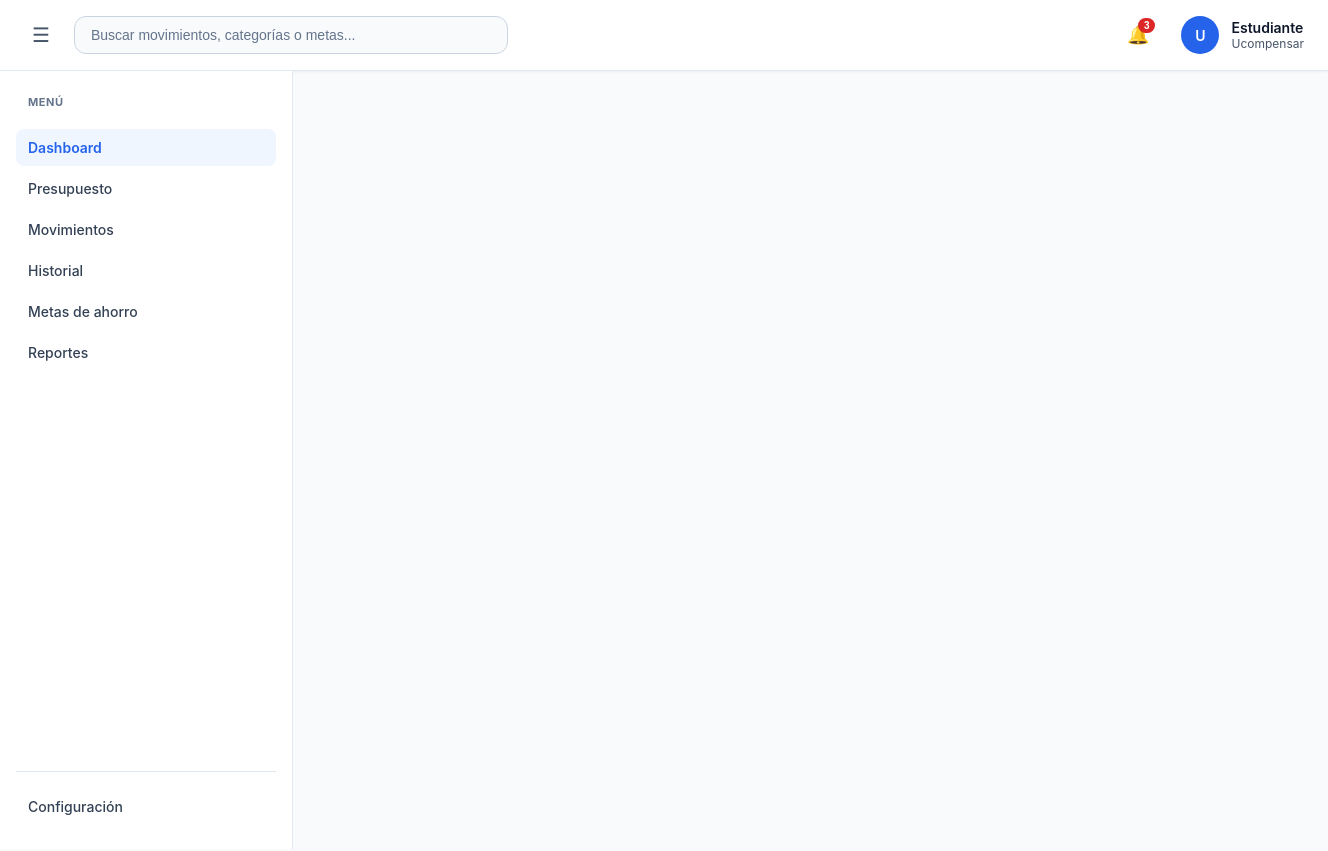
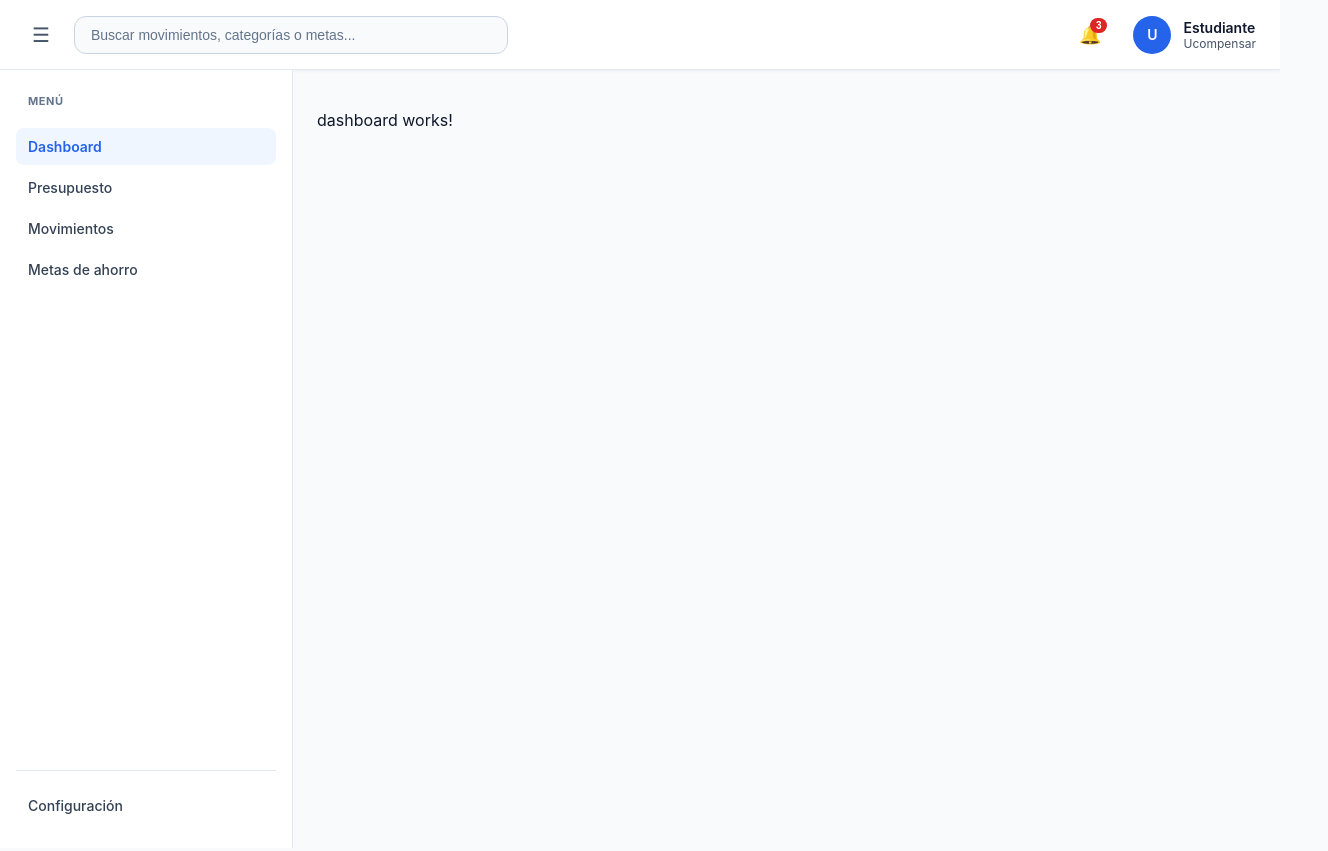
Before and after one commit to JDguarnizos/unipocket, an Angular app: page /dashboard in a window 1280 px wide. Shown: the top 851 px of the page, 1328 px wide, since content can reach past the window. Built offline with nearby package versions, Linux system fonts and the light colour scheme.

Commit message:
fix(style): Arreglado el padding horizontal del header y del menu lateral. chore(routes): Botones dentro de los componentes del menú lateral integrados con el routing. refactor(components): Eliminados los componentes del menú lateral fuera de los planes que se tenían.

```diff
--- a/src/app/app.css
+++ b/src/app/app.css
@@ -0,0 +1,15 @@
+.app-layout {
+  display: flex;
+  min-height: calc(100vh - 70px);
+}
+
+app-menu-lateral {
+  display: block;
+  flex: 0 0 292px;
+}
+
+main {
+  flex: 1;
+  min-width: 0;
+  padding: 24px;
+}
--- a/src/app/shared/components/header/header.css
+++ b/src/app/shared/components/header/header.css
@@ -7,6 +7,7 @@
   background-color: var(--bg-surface);
   border-bottom: 1px solid var(--neutral-200);
   box-shadow: var(--shadow-header);
+  box-sizing: border-box;
   width: 100%;
 }
 
--- a/src/app/shared/components/menu-lateral/menu-lateral.html
+++ b/src/app/shared/components/menu-lateral/menu-lateral.html
@@ -3,40 +3,30 @@
     <span class="menu-label">MENÚ</span>
     <ul class="menu-list">
       <li>
-        <a href="#" class="menu-item active">
+        <a routerLink="/dashboard" routerLinkActive="active" [routerLinkActiveOptions]="{ exact: true }" class="menu-item">
           <span class="menu-text">Dashboard</span>
         </a>
       </li>
       <li>
-        <a href="#" class="menu-item">
+        <a routerLink="/presupuesto" routerLinkActive="active" class="menu-item">
           <span class="menu-text">Presupuesto</span>
         </a>
       </li>
       <li>
-        <a href="#" class="menu-item">
+        <a routerLink="/movimientos" routerLinkActive="active" class="menu-item">
           <span class="menu-text">Movimientos</span>
         </a>
       </li>
       <li>
-        <a href="#" class="menu-item">
-          <span class="menu-text">Historial</span>
-        </a>
-      </li>
-      <li>
-        <a href="#" class="menu-item">
+        <a routerLink="/metas-ahorro" routerLinkActive="active" class="menu-item">
           <span class="menu-text">Metas de ahorro</span>
-        </a>
-      </li>
-      <li>
-        <a href="#" class="menu-item">
-          <span class="menu-text">Reportes</span>
         </a>
       </li>
     </ul>
   </div>
 
   <div class="menu-footer">
-    <a href="#" class="menu-item">
+    <a class="menu-item" aria-disabled="true">
       <span class="menu-text">Configuración</span>
     </a>
   </div>
```
